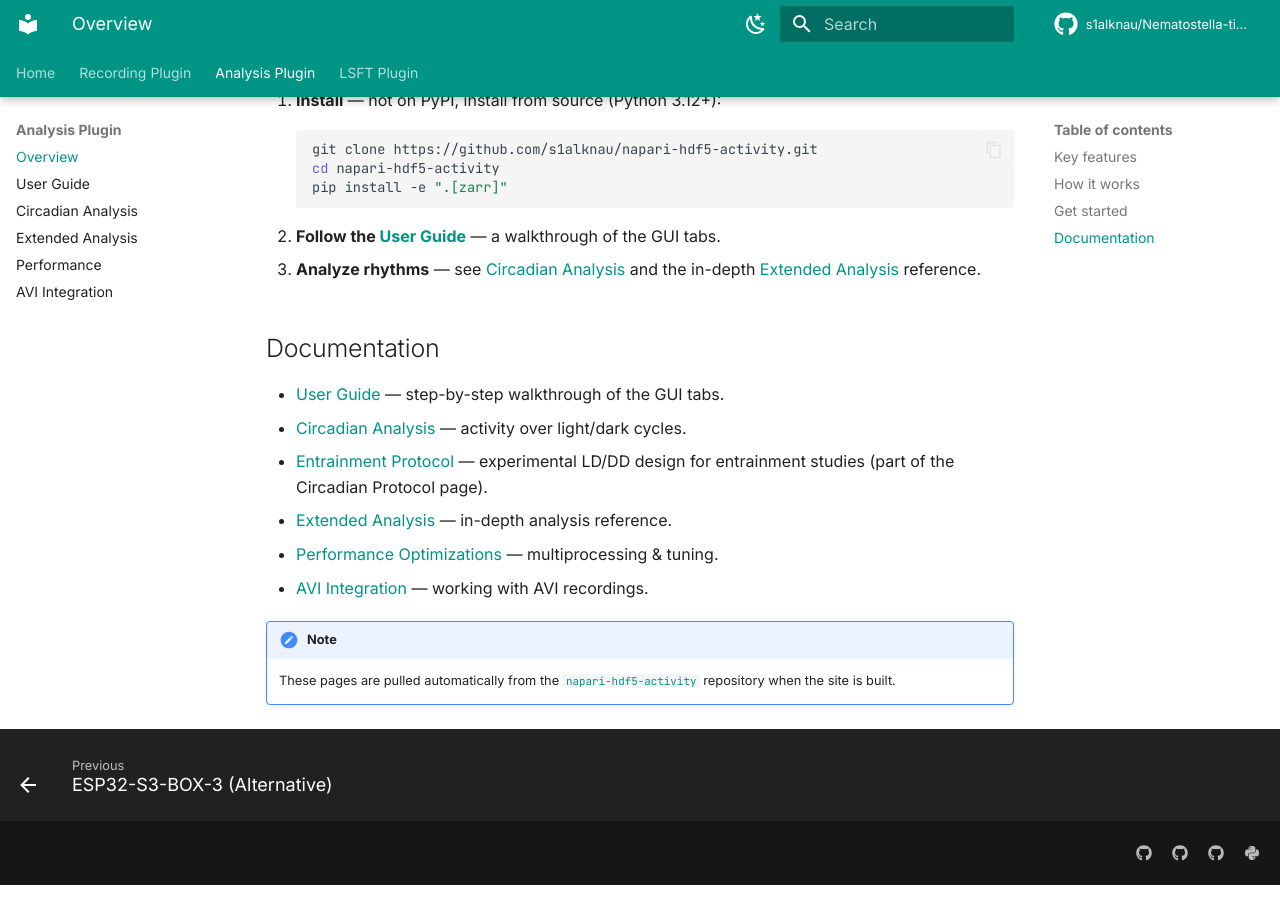
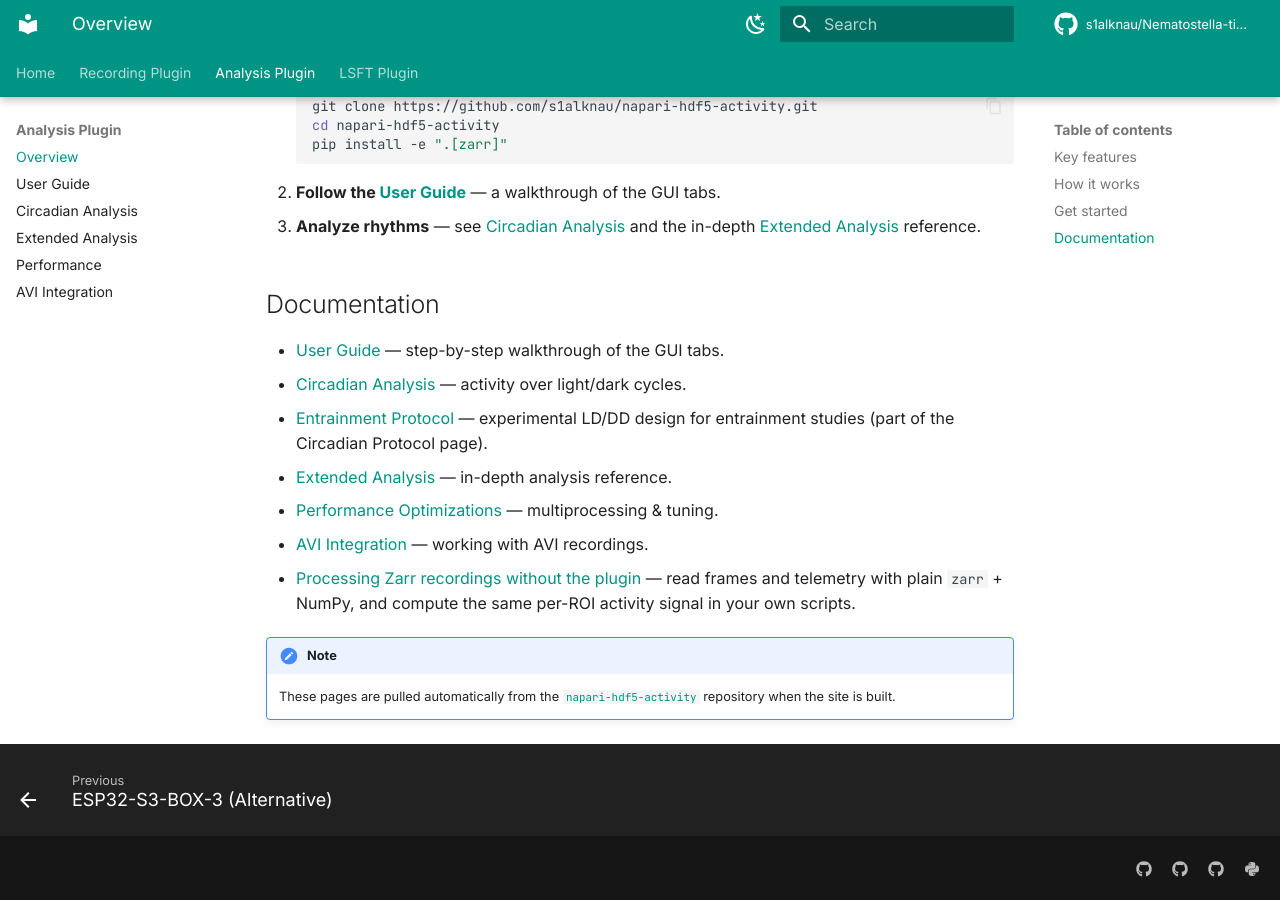
Before and after one commit to s1alknau/Nematostella-time-series, an MkDocs documentation site: the page built from docs/analysis/index.md, in a window 1280 px wide and 900 px high, scrolled down 1392 px. Built offline with MkDocs 1.6.1 and Material for MkDocs 9.7.7, drawn with Linux system fonts in a browser that asks for light colours; comment, search, counter and statistics services are not loaded.

Commit message:
Analyse-Uebersicht: tote PyPI-/napari-hub-Badges raus, Link auf Zarr ohne Plugin
Das Analyse-Plugin ist weder auf PyPI noch im napari hub veroeffentlicht;
beide Badges zeigten "not found" bzw. ins Leere, waehrend der Text darunter
schon "not on PyPI, install from source" sagt.

Neu in der Dokumentationsliste: Link auf den User-Guide-Abschnitt, wie man
Zarr-Aufnahmen ohne das Plugin mit zarr + NumPy auswertet.

Der Push loest den Docs-Build aus, der die eben aktualisierten Seiten aus
napari-hdf5-activity (User Guide, Circadian Analysis, Performance) mitnimmt.

Co-Authored-By: Claude Opus 5.5 <noreply@anthropic.com>

```diff
--- a/docs/analysis/index.md
+++ b/docs/analysis/index.md
@@ -1,7 +1,4 @@
 # Analysis Plugin — Overview
-
-[![PyPI](https://img.shields.io/pypi/v/napari-hdf5-activity.svg?color=teal)](https://pypi.org/project/napari-hdf5-activity)
-[![napari hub](https://img.shields.io/endpoint?url=https://api.napari-hub.org/shields/napari-hdf5-activity)](https://napari-hub.org/plugins/napari-hdf5-activity)
 
 **`napari-hdf5-activity`** is a [napari](https://napari.org) plugin for analyzing
 activity and movement behavior from **HDF5, Zarr, and AVI** timelapse
@@ -72,6 +69,9 @@ periodograms and writes CSV and figure exports.
 - [Extended Analysis](extended-analysis.md) — in-depth analysis reference.
 - [Performance Optimizations](performance.md) — multiprocessing & tuning.
 - [AVI Integration](avi-integration.md) — working with AVI recordings.
+- [Processing Zarr recordings without the plugin](user-guide.md#processing-zarr-recordings-without-the-plugin)
+  — read frames and telemetry with plain `zarr` + NumPy, and compute the same
+  per-ROI activity signal in your own scripts.
 
 !!! note
     These pages are pulled automatically from the
```
